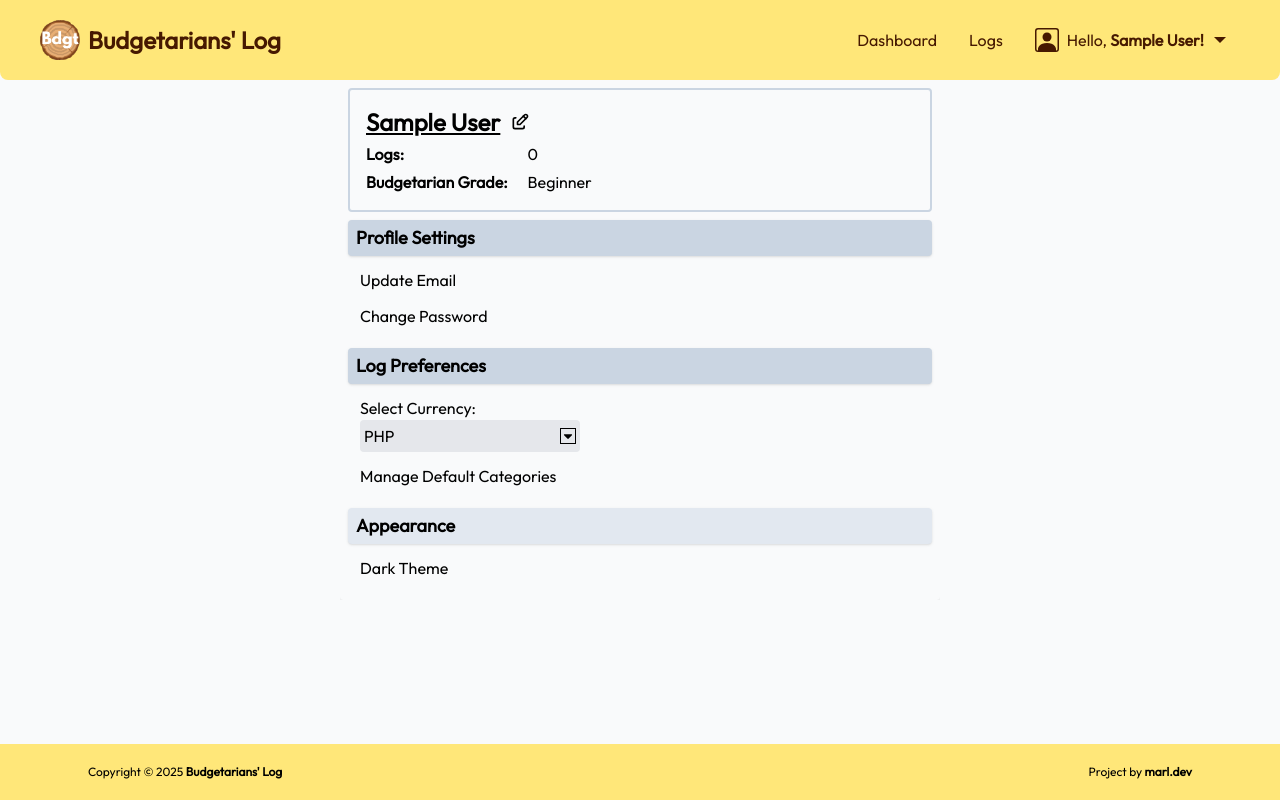
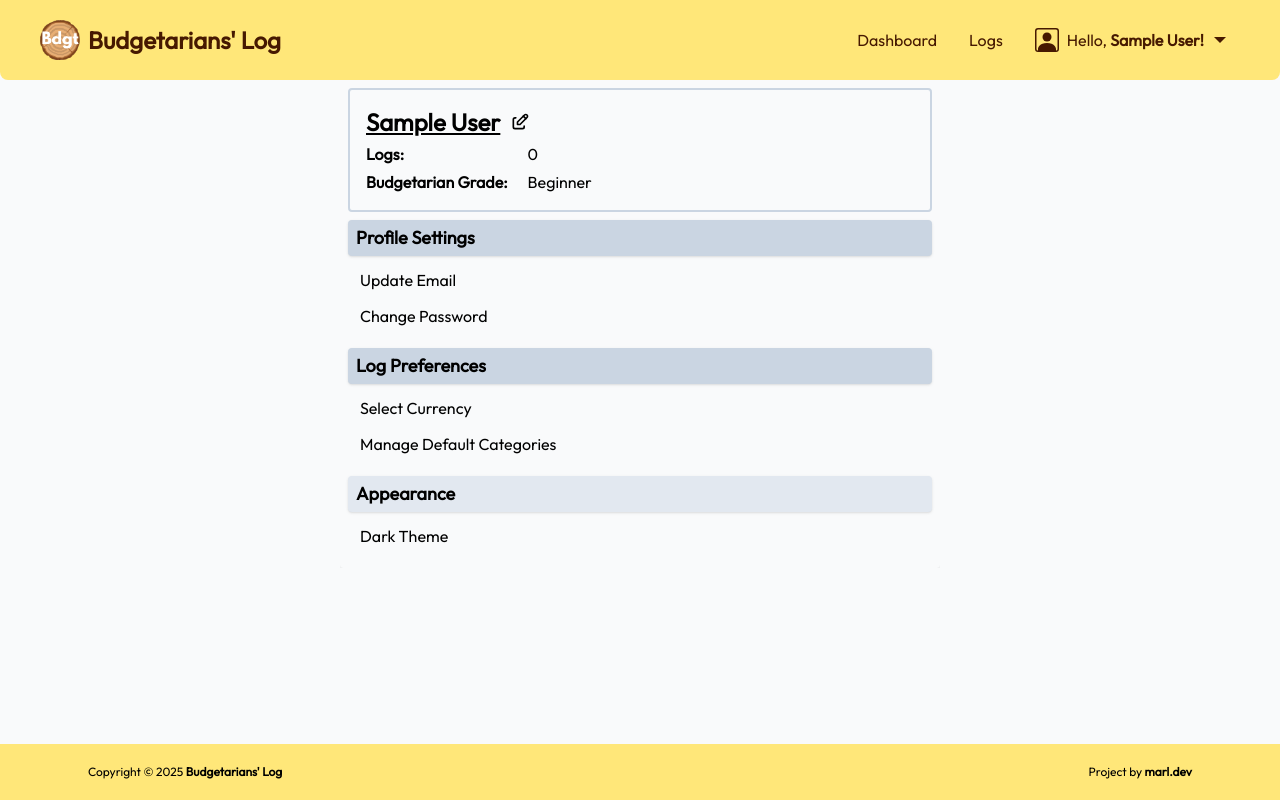
Before and after one commit to marlmunar/budget-tracker, a React (Vite) app in the folder frontend/: page /profile in a window 1280 px wide. Built offline with nearby package versions, Linux system fonts and the light colour scheme; sample sign-in values are in the browser's storage.

Commit message:
Added the a modal for currency selection

```diff
--- a/frontend/src/components/ModalWrapper.jsx
+++ b/frontend/src/components/ModalWrapper.jsx
@@ -15,6 +15,7 @@ import useNavigationBlocker from "../hooks/useNavigationBlocker";
 import { setIsNotSaved } from "../slices/logSlice";
 import ConfirmLogout from "./Modals/ConfirmLogout";
 import UpdatePassword from "./Modals/UpdatePassword";
+import SelectCurrency from "./Modals/SelectCurrency";
 
 const ModalWrapper = () => {
   const dispatch = useDispatch();
@@ -83,6 +84,7 @@ const ModalWrapper = () => {
     confirmLogout: <ConfirmLogout closeModal={closeModal} />,
     updateEmail: <UpdateEmail closeModal={closeModal} />,
     updatePassword: <UpdatePassword closeModal={closeModal} />,
+    selectCurrency: <SelectCurrency closeModal={closeModal} />,
   };
 
   const getModal = () => modals[activeModal] || null;
@@ -96,6 +98,7 @@ const ModalWrapper = () => {
     confirmLogout: "Confirm Logout",
     updateEmail: "Update Email",
     updatePassword: "Update Password",
+    selectCurrency: "Select Currency",
   };
 
   const getModalTitle = () => titles[activeModal] || null;
--- /dev/null
+++ b/frontend/src/components/Modals/SelectCurrency.jsx
@@ -0,0 +1,65 @@
+import React, { useState } from "react";
+import { useDispatch } from "react-redux";
+import { setLastAction } from "../../slices/appSlice";
+import { useUpdateMutation } from "../../slices/userApiSlice";
+import { setCredentials } from "../../slices/authSlice";
+
+const SelectCurrency = ({ closeModal }) => {
+  const dispatch = useDispatch();
+  const [currency, setCurrency] = useState("");
+  const [updateProfile, { isLoading }] = useUpdateMutation();
+  const [error, setError] = useState("");
+
+  const currencies = ["PHP", "USD", "EUR", "JPY", "INR"];
+
+  const handleSubmit = async (e) => {
+    e.preventDefault();
+
+    if (!password) {
+      return setError("Please enter your password");
+    }
+
+    // try {
+    //   const res = await updateProfile({
+    //     name: newName,
+    //   }).unwrap();
+
+    //   dispatch(setCredentials({ ...res }));
+    //   closeModal();
+    // } catch (error) {
+    //   const errorMsg = error?.data?.message || error.message;
+    //   setError(errorMsg);
+    // }
+  };
+
+  return (
+    <form className="modal-form" onSubmit={handleSubmit}>
+      <div className="flex flex-col gap-2">
+        <div className="modal-input-container">
+          <div className="flex justify-between *:min-w-18">
+            {currencies.map((item) => (
+              <button
+                key={item}
+                type="button"
+                className={`p-1 rounded bg-gray-200 ${
+                  item === currency
+                    ? "border-2 border-amber-400"
+                    : "border-2 border-transparent"
+                }`}
+                onClick={() => setCurrency(item)}
+              >
+                {item}
+              </button>
+            ))}
+          </div>
+        </div>
+      </div>
+
+      <button className="modal-action-button" formNoValidate>
+        Save
+      </button>
+    </form>
+  );
+};
+
+export default SelectCurrency;
--- a/frontend/src/components/Modals/UpdateEmail.jsx
+++ b/frontend/src/components/Modals/UpdateEmail.jsx
@@ -4,9 +4,9 @@ import { setLastAction } from "../../slices/appSlice";
 import { useUpdateMutation } from "../../slices/userApiSlice";
 import { setCredentials } from "../../slices/authSlice";
 
-const UpdateEmail = ({ name, closeModal }) => {
+const UpdateEmail = ({ closeModal }) => {
   const dispatch = useDispatch();
-  const [newEmail, setNewEmail] = useState(name);
+  const [newEmail, setNewEmail] = useState();
   const [updateProfile, { isLoading }] = useUpdateMutation();
   const [error, setError] = useState("");
 
--- a/frontend/src/components/Modals/UpdatePassword.jsx
+++ b/frontend/src/components/Modals/UpdatePassword.jsx
@@ -4,11 +4,11 @@ import { setLastAction } from "../../slices/appSlice";
 import { useUpdateMutation } from "../../slices/userApiSlice";
 import { setCredentials } from "../../slices/authSlice";
 
-const UpdatePassword = ({ name, closeModal }) => {
+const UpdatePassword = ({ closeModal }) => {
   const dispatch = useDispatch();
-  const [password, setPassword] = useState(name);
-  const [newPassword, setNewPassword] = useState(name);
-  const [confirmNewPassword, setConfrimNewPassword] = useState(name);
+  const [password, setPassword] = useState("");
+  const [newPassword, setNewPassword] = useState("");
+  const [confirmNewPassword, setConfrimNewPassword] = useState("");
   const [updateProfile, { isLoading }] = useUpdateMutation();
   const [error, setError] = useState("");
 
--- a/frontend/src/components/UserSettings.jsx
+++ b/frontend/src/components/UserSettings.jsx
@@ -138,26 +138,19 @@ const UserSettings = () => {
               </h3>
               <ul className="p-2 flex flex-col gap-1 *:p-1 text-sm md:text-base">
                 <li className="space-x-2">
-                  <label type="button" htmlFor="currency">
-                    Select Currency:
-                  </label>
-                  <div className="relative w-55">
-                    <TbCaretDownFilled
-                      className="absolute top-2 right-1 border"
-                      onClick={openSelect}
-                    />
-                    <select
-                      ref={selectRef}
-                      name="currency"
-                      className="bg-gray-200 p-1 rounded appearance-none border-0 w-full"
-                    >
-                      <option value="PHP">PHP</option>
-                      <option value="USD">USD</option>
-                      <option value="EUR">EUR</option>
-                      <option value="INR">INR</option>
-                      <option value="JPY">JPY</option>
-                    </select>
-                  </div>
+                  <button
+                    type="button"
+                    onClick={() => {
+                      dispatch(
+                        setModalState({
+                          showModal: true,
+                          activeModal: "selectCurrency",
+                        })
+                      );
+                    }}
+                  >
+                    Select Currency
+                  </button>
                 </li>
                 <li>
                   <button type="button" onClick={() => setActiveSettings("")}>
```
